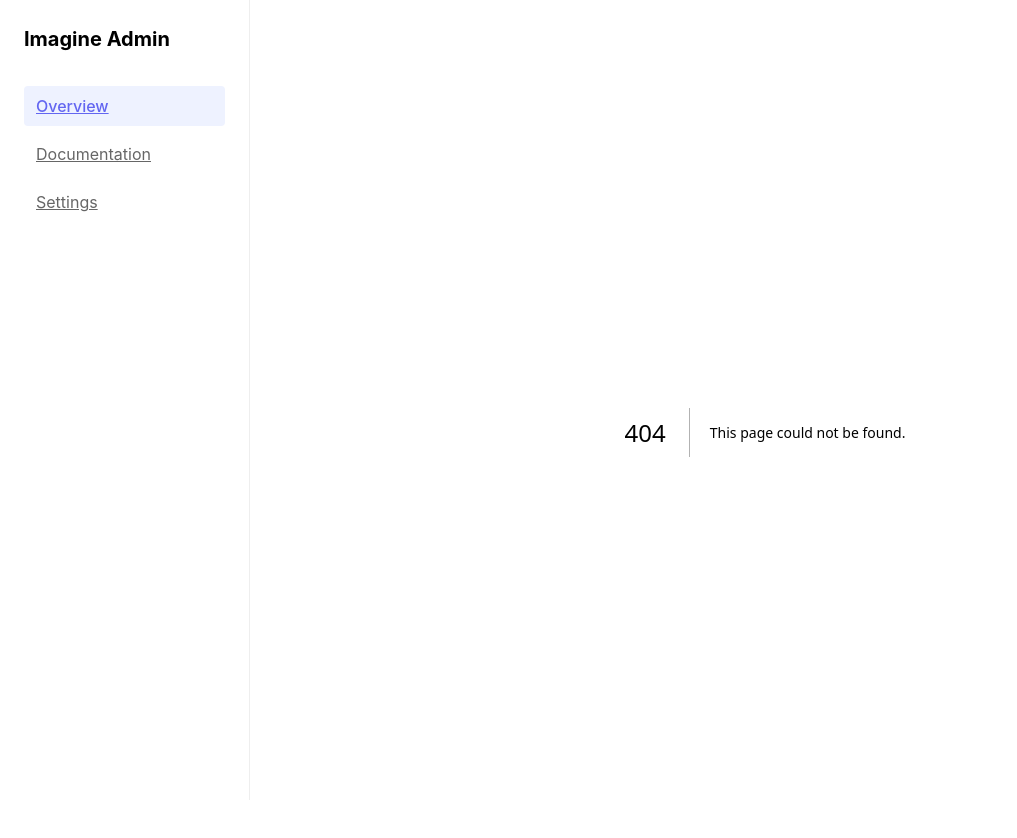
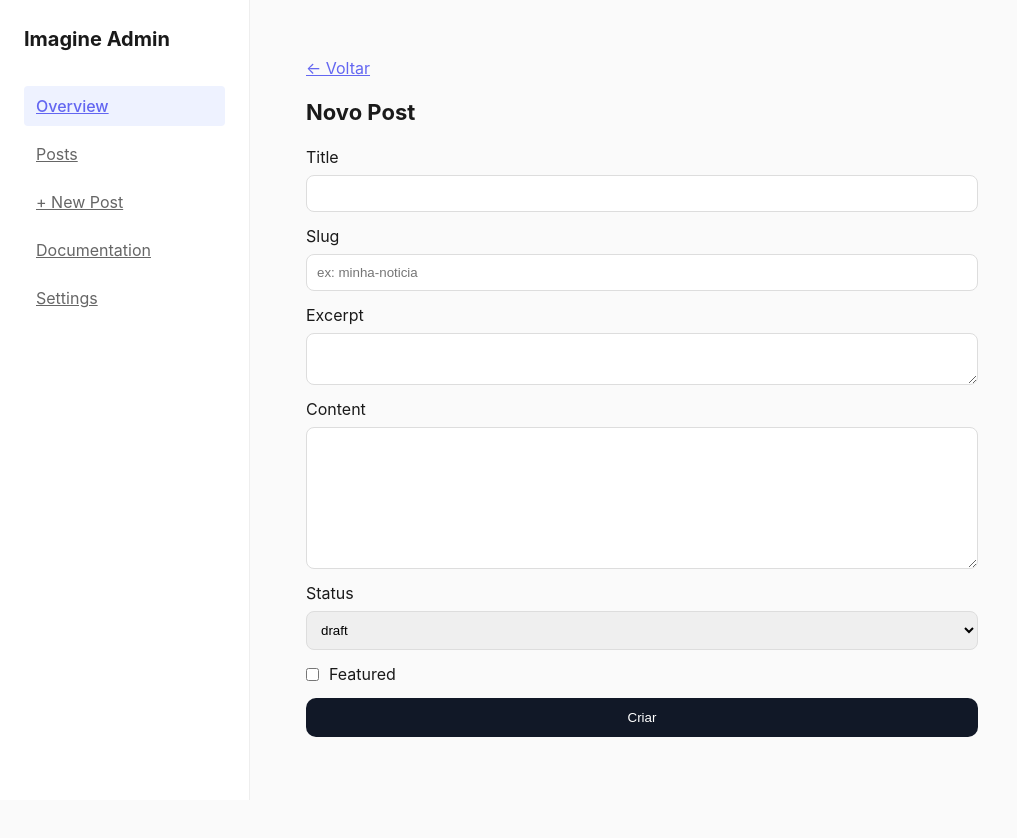
Before and after one commit to jpsette/imagineclub, a Next.js app in the folder apps/admin/: page /posts/new in a window 1280 px wide. Before the commit this address had no page. Shown: the top 838 px of the page, without its empty margins (0-1017 px from the left). After the commit the page ends 800 px from the top, so only its background shows below. Built offline with nearby package versions, Linux system fonts and the light colour scheme.

Commit message:
ci: add prod deploy workflow; admin: posts cms; infra: inject env_file for admin

```diff
--- a/apps/admin/src/app/layout.tsx
+++ b/apps/admin/src/app/layout.tsx
@@ -15,26 +15,59 @@ export default function RootLayout({
     <html lang="en">
       <body>
         <aside>
-                    <div style={{ fontWeight: 'bold', fontSize: '20px', marginBottom: '32px' }}>
+          <div style={{ fontWeight: "bold", fontSize: "20px", marginBottom: "32px" }}>
             Imagine Admin
           </div>
+
           <nav>
-                        <ul style={{ listStyle: 'none' }}>
-                            <li style={{ marginBottom: '8px' }}>
-                                <a href="/" style={{ display: 'block', padding: '8px 12px', borderRadius: '4px', background: '#eef2ff', color: '#6366f1', fontWeight: 500 }}>Overview</a>
+            <ul style={{ listStyle: "none" }}>
+              <li style={{ marginBottom: "8px" }}>
+                <a
+                  href="/"
+                  style={{
+                    display: "block",
+                    padding: "8px 12px",
+                    borderRadius: "4px",
+                    background: "#eef2ff",
+                    color: "#6366f1",
+                    fontWeight: 500,
+                  }}
+                >
+                  Overview
+                </a>
               </li>
-                            <li style={{ marginBottom: '8px' }}>
-                                <a href="/docs" style={{ display: 'block', padding: '8px 12px', borderRadius: '4px', color: '#666' }}>Documentation</a>
+
+              <li style={{ marginBottom: "8px" }}>
+                <a href="/posts" style={{ display: "block", padding: "8px 12px", borderRadius: "4px", color: "#666" }}>
+                  Posts
+                </a>
               </li>
-                            <li style={{ marginBottom: '8px' }}>
-                                <a href="#" style={{ display: 'block', padding: '8px 12px', borderRadius: '4px', color: '#666' }}>Settings</a>
+
+              <li style={{ marginBottom: "8px" }}>
+                <a
+                  href="/posts/new"
+                  style={{ display: "block", padding: "8px 12px", borderRadius: "4px", color: "#666" }}
+                >
+                  + New Post
+                </a>
+              </li>
+
+              <li style={{ marginBottom: "8px" }}>
+                <a href="/docs" style={{ display: "block", padding: "8px 12px", borderRadius: "4px", color: "#666" }}>
+                  Documentation
+                </a>
+              </li>
+
+              <li style={{ marginBottom: "8px" }}>
+                <a href="#" style={{ display: "block", padding: "8px 12px", borderRadius: "4px", color: "#666" }}>
+                  Settings
+                </a>
               </li>
             </ul>
           </nav>
         </aside>
-                <main>
-                    {children}
-                </main>
+
+        <main>{children}</main>
       </body>
     </html>
   );
--- /dev/null
+++ b/apps/admin/src/app/posts/actions.ts
@@ -0,0 +1,32 @@
+'use server';
+
+import { adminFetch } from '../../lib/api';
+import { redirect } from 'next/navigation';
+
+export async function createPost(formData: FormData) {
+  const title = String(formData.get('title') || '').trim();
+  const slug = String(formData.get('slug') || '').trim();
+  const excerpt = String(formData.get('excerpt') || '').trim();
+  const content = String(formData.get('content') || '').trim();
+  const status = String(formData.get('status') || 'draft').trim();
+  const featured = formData.get('featured') === 'on';
+
+  if (!title || !slug) {
+    throw new Error('Title e Slug são obrigatórios');
+  }
+
+  await adminFetch('/admin/posts', {
+    method: 'POST',
+    headers: { 'Content-Type': 'application/json' },
+    body: JSON.stringify({
+      title,
+      slug,
+      excerpt: excerpt || null,
+      content: content || null,
+      status,
+      featured,
+    }),
+  });
+
+  redirect('/posts');
+}
--- /dev/null
+++ b/apps/admin/src/app/posts/new/page.tsx
@@ -0,0 +1,53 @@
+import Link from 'next/link';
+import { createPost } from '../actions';
+
+export default function NewPostPage() {
+  return (
+    <div style={{ padding: 24, maxWidth: 720 }}>
+      <div style={{ marginBottom: 16 }}>
+        <Link href="/posts" style={{ color: '#6366f1' }}>← Voltar</Link>
+      </div>
+
+      <h1 style={{ fontSize: 22, fontWeight: 700, marginBottom: 16 }}>Novo Post</h1>
+
+      <form action={createPost} style={{ display: 'grid', gap: 12 }}>
+        <label style={{ display: 'grid', gap: 6 }}>
+          <span>Title</span>
+          <input name="title" required style={{ padding: 10, border: '1px solid #ddd', borderRadius: 8 }} />
+        </label>
+
+        <label style={{ display: 'grid', gap: 6 }}>
+          <span>Slug</span>
+          <input name="slug" required placeholder="ex: minha-noticia" style={{ padding: 10, border: '1px solid #ddd', borderRadius: 8 }} />
+        </label>
+
+        <label style={{ display: 'grid', gap: 6 }}>
+          <span>Excerpt</span>
+          <textarea name="excerpt" rows={2} style={{ padding: 10, border: '1px solid #ddd', borderRadius: 8 }} />
+        </label>
+
+        <label style={{ display: 'grid', gap: 6 }}>
+          <span>Content</span>
+          <textarea name="content" rows={8} style={{ padding: 10, border: '1px solid #ddd', borderRadius: 8 }} />
+        </label>
+
+        <label style={{ display: 'grid', gap: 6 }}>
+          <span>Status</span>
+          <select name="status" defaultValue="draft" style={{ padding: 10, border: '1px solid #ddd', borderRadius: 8 }}>
+            <option value="draft">draft</option>
+            <option value="published">published</option>
+          </select>
+        </label>
+
+        <label style={{ display: 'flex', gap: 10, alignItems: 'center' }}>
+          <input type="checkbox" name="featured" />
+          <span>Featured</span>
+        </label>
+
+        <button type="submit" style={{ padding: '12px 14px', borderRadius: 10, background: '#111827', color: '#fff', border: 0, cursor: 'pointer' }}>
+          Criar
+        </button>
+      </form>
+    </div>
+  );
+}
--- /dev/null
+++ b/apps/admin/src/lib/api.ts
@@ -0,0 +1,44 @@
+type Json =
+  | Record<string, unknown>
+  | unknown[]
+  | string
+  | number
+  | boolean
+  | null;
+
+function getBaseUrl() {
+  // Dentro do Docker Compose, o host "api" resolve via rede interna
+  return process.env.API_URL || 'http://api:3000';
+}
+
+async function fetchJson<T = Json>(path: string, init: RequestInit = {}): Promise<T> {
+  const base = getBaseUrl();
+  const res = await fetch(`${base}${path}`, {
+    ...init,
+    cache: 'no-store',
+  });
+
+  if (!res.ok) {
+    const text = await res.text().catch(() => '');
+    throw new Error(`API error ${res.status}: ${text || res.statusText}`);
+  }
+
+  return (await res.json()) as T;
+}
+
+export async function publicFetch<T = Json>(path: string): Promise<T> {
+  return fetchJson<T>(path);
+}
+
+export async function adminFetch<T = Json>(path: string, init: RequestInit = {}): Promise<T> {
+  const token = process.env.ADMIN_TOKEN || '';
+  if (!token) throw new Error('ADMIN_TOKEN is not set in admin environment');
+
+  return fetchJson<T>(path, {
+    ...init,
+    headers: {
+      ...(init.headers || {}),
+      'x-admin-token': token,
+    },
+  });
+}
```
Also changed, not shown: apps/admin/src/app/posts/page.tsx (added, +54 -0 lines), 1 other file (tests, documents, lock files or other folders). Lines whose indentation alone changed are shown as unchanged.
